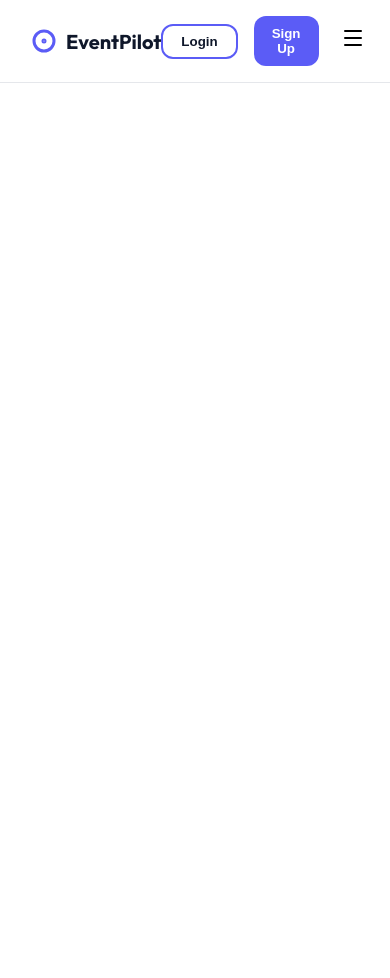
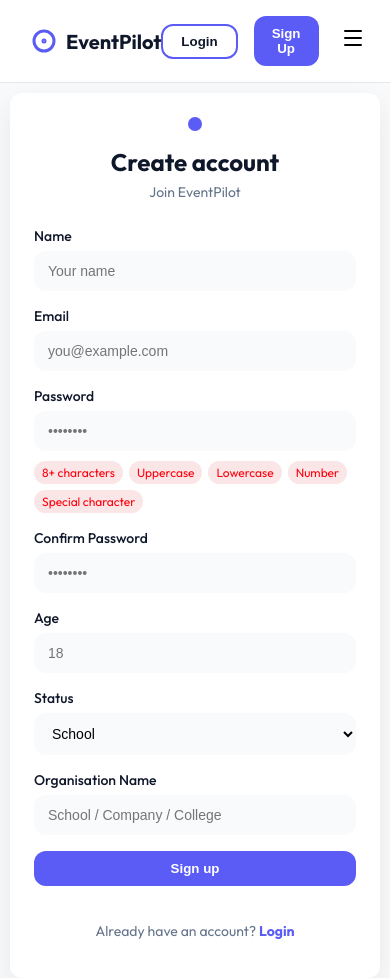
Before and after one commit to SHARVESH-G/EventPilot, a React app in the folder frontend/: page /signup in a window 390 px wide. Shown: the top 978 px of the page. Before the commit the page ends 844 px from the top, so only its background shows below. Built offline with nearby package versions, Linux system fonts and the light colour scheme; the HTML template or start-up script is replaced by a standard one.

Commit message:
Register Page

```diff
--- a/frontend/src/App.jsx
+++ b/frontend/src/App.jsx
@@ -1,13 +1,20 @@
-import React from 'react'
-import Navbar from './components/navbar/navbar'
-import { BrowserRouter } from 'react-router-dom'
+import React from "react";
+import { BrowserRouter, Routes, Route } from "react-router-dom";
+import Navbar from "./components/navbar/navbar";
+import LoginPage from "./pages/login/loginPage";
+import RegisterPage from "./pages/register/registerPage";
 
 const App = () => {
   return (
     <BrowserRouter>
-      <Navbar/>
+      <Navbar />
+      <Routes>
+        <Route path="/login" element={<LoginPage />} />
+        <Route path="/signup" element={<RegisterPage />} />
+      </Routes>
     </BrowserRouter>
-  )
-}
+  );
+};
 
-export default App
+export default App;
+``
--- /dev/null
+++ b/frontend/src/datas/loginFormData.js
@@ -0,0 +1,6 @@
+export const statusOptinos = [
+    {_id: 1, label: 'School'},
+    {_id: 2, label: 'College'},
+    {_id: 3, label: 'Working'},
+    {_id: 4, label: 'Other'},
+];
--- /dev/null
+++ b/frontend/src/pages/login/loginPage.jsx
@@ -0,0 +1,36 @@
+import { PrimaryButton } from "../../components/uis/button/buttons";
+import "./loginPageStyles.css";
+import {Link} from 'react-router-dom';
+export default function LoginPage() {
+  const appName = import.meta.env.VITE_APP_NAME
+
+  return (
+    <div className="login-page">
+      <div className="login-card">
+        <div className="login-header">
+          <span className="logo-dot"></span>
+          <h2>Welcome back</h2>
+          <p>Log in to your {appName} account</p>
+        </div>
+
+        <form className="login-form">
+          <div className="input-group">
+            <label>Email</label>
+            <input type="email" placeholder="you@example.com" />
+          </div>
+
+          <div className="input-group">
+            <label>Password</label>
+            <input type="password" placeholder="••••••••" />
+          </div>
+
+          <PrimaryButton text={"Login"}/>
+        </form>
+
+        <p className="signup-text">
+          Don’t have an account? <Link to="/signup" className="signup-link">Sign up</Link>
+        </p>
+      </div>
+    </div>
+  );
+}
--- /dev/null
+++ b/frontend/src/pages/login/loginPageStyles.css
@@ -0,0 +1,148 @@
+
+
+/* Page */
+.login-page {
+  min-height: 90vh;
+  display: flex;
+  align-items: center;
+  justify-content: center;
+  background: #f8fafc;
+  padding: 10px;
+}
+
+/* Card */
+.login-card {
+  width: 100%;
+  max-width: 420px;
+  background: var(--bg);
+  border-radius: var(--radius);
+  padding: 30px;
+  box-shadow: 0 10px 30px rgba(0, 0, 0, 0.08);
+}
+
+.signup-link{
+  color:var(--primary);
+  font-weight: bold;
+  text-decoration: none;
+}
+/* Header */
+.login-header {
+  text-align: center;
+  margin-bottom: 28px;
+}
+
+.logo-dot {
+  width: 14px;
+  height: 14px;
+  background: var(--primary);
+  border-radius: 50%;
+  display: inline-block;
+  margin-bottom: 12px;
+}
+
+.login-header h2 {
+  margin: 0;
+  font-size: 24px;
+  font-weight: 700;
+  color: var(--text-dark);
+}
+
+.login-header p {
+  margin-top: 6px;
+  color: var(--text-muted);
+  font-size: 14px;
+}
+
+/* Form */
+.login-form {
+  display: flex;
+  flex-direction: column;
+  gap: 18px;
+}
+
+.input-group {
+  display: flex;
+  flex-direction: column;
+  gap: 6px;
+}
+
+.input-group label {
+  font-size: 14px;
+  font-weight: 500;
+  color: var(--text-dark);
+}
+
+.input-group input {
+  padding: 12px 14px;
+  border-radius: 10px;
+  border: 1px solid var(--border);
+  font-size: 14px;
+  outline: none;
+}
+
+.input-group input:focus {
+  border-color: var(--primary);
+}
+
+/* Button */
+.login-btn {
+  margin-top: 10px;
+  padding: 12px;
+  background: var(--primary);
+  color: #fff;
+  border: none;
+  border-radius: 12px;
+  font-size: 15px;
+  font-weight: 600;
+  cursor: pointer;
+}
+
+.login-btn:hover {
+  opacity: 0.95;
+}
+
+/* Footer */
+.signup-text {
+  text-align: center;
+  margin-top: 20px;
+  font-size: 14px;
+  color: var(--text-muted);
+}
+
+.signup-text span {
+  color: var(--primary);
+  font-weight: 600;
+  cursor: pointer;
+}
+
+/* Mobile */
+@media (max-width: 480px) {
+  .login-card {
+    padding: 24px;
+  }
+}
+
+
+.input-group input,
+.input-group select {
+  padding: 12px 14px;
+  border-radius: 12px;
+  border: 1.5px solid var(--border);
+  background: #f9fafb;
+  font-size: 14px;
+  outline: none;
+  transition: all 0.2s ease;
+}
+
+.input-group input:hover,
+.input-group select:hover {
+  background: #ffffff;
+  border-color: #d1d5db;
+}
+
+.input-group input:focus,
+.input-group select:focus {
+  background: #ffffff;
+  border-color: var(--primary);
+  box-shadow: 0 0 0 3px rgba(99, 102, 241, 0.15);
+}
--- /dev/null
+++ b/frontend/src/pages/register/registerPage.jsx
@@ -0,0 +1,97 @@
+// RegisterPage.jsx
+import { useState } from "react";
+import { Link } from "react-router-dom";
+import "./registerPageStyles.css";
+import { statusOptinos } from "../../datas/loginFormData";
+import { PrimaryButton } from "../../components/uis/button/buttons";
+
+export default function RegisterPage() {
+  const appName = import.meta.env.VITE_APP_NAME;
+  const [password, setPassword] = useState("");
+
+  const rules = {
+    length: password.length >= 8,
+    upper: /[A-Z]/.test(password),
+    lower: /[a-z]/.test(password),
+    number: /[0-9]/.test(password),
+    special: /[^A-Za-z0-9]/.test(password),
+  };
+
+  return (
+    <div className="register-page">
+      <div className="register-card">
+        <div className="register-header">
+          <span className="logo-dot"></span>
+          <h2>Create account</h2>
+          <p>Join {appName}</p>
+        </div>
+
+        <form className="register-form">
+          <div className="input-group">
+            <label>Name</label>
+            <input type="text" placeholder="Your name" />
+          </div>
+
+          <div className="input-group">
+            <label>Email</label>
+            <input type="email" placeholder="you@example.com" />
+          </div>
+
+          <div className="input-group">
+            <label>Password</label>
+            <input
+              type="password"
+              placeholder="••••••••"
+              value={password}
+              onChange={(e) => setPassword(e.target.value)}
+            />
+            <div className="password-hints">
+              <span className={rules.length ? "valid" : ""}>8+ characters</span>
+              <span className={rules.upper ? "valid" : ""}>Uppercase</span>
+              <span className={rules.lower ? "valid" : ""}>Lowercase</span>
+              <span className={rules.number ? "valid" : ""}>Number</span>
+              <span className={rules.special ? "valid" : ""}>
+                Special character
+              </span>
+            </div>
+          </div>
+
+          <div className="input-group">
+            <label>Confirm Password</label>
+            <input type="password" placeholder="••••••••" />
+          </div>
+
+          <div className="input-group">
+            <label>Age</label>
+            <input type="number" placeholder="18" />
+          </div>
+
+          <div className="input-group">
+            <label>Status</label>
+            <select>
+              {statusOptinos.map((option) => (
+                <option key={option._id} value={option.label}>
+                  {option.label}
+                </option>
+              ))}
+            </select>
+          </div>
+
+          <div className="input-group">
+            <label>Organisation Name</label>
+            <input type="text" placeholder="School / Company / College" />
+          </div>
+
+          <PrimaryButton text="Sign up" type="submit" />
+
+          <p className="login-text">
+            Already have an account?{" "}
+            <Link to="/login" className="signup-link">
+              Login
+            </Link>
+          </p>
+        </form>
+      </div>
+    </div>
+  );
+}
--- /dev/null
+++ b/frontend/src/pages/register/registerPageStyles.css
@@ -0,0 +1,171 @@
+/* registerPageStyles.css */
+
+/* Page */
+.register-page {
+  min-height: 90vh;
+  display: flex;
+  align-items: center;
+  justify-content: center;
+  background: #f8fafc;
+  padding: 10px;
+}
+
+/* Card */
+.register-card {
+  width: 100%;
+  max-width: 460px;
+  background: var(--bg);
+  border-radius: var(--radius);
+  padding: 30px;
+  box-shadow: 0 10px 30px rgba(0, 0, 0, 0.08);
+}
+
+/* Header */
+.register-header {
+  text-align: center;
+  margin-bottom: 26px;
+}
+
+.logo-dot {
+  width: 14px;
+  height: 14px;
+  background: var(--primary);
+  border-radius: 50%;
+  display: inline-block;
+  margin-bottom: 12px;
+}
+
+.register-header h2 {
+  margin: 0;
+  font-size: 24px;
+  font-weight: 700;
+  color: var(--text-dark);
+}
+
+.register-header p {
+  margin-top: 6px;
+  color: var(--text-muted);
+  font-size: 14px;
+}
+
+/* Form */
+.register-form {
+  display: flex;
+  flex-direction: column;
+  gap: 16px;
+}
+
+.input-group {
+  display: flex;
+  flex-direction: column;
+  gap: 6px;
+}
+
+.input-group label {
+  font-size: 14px;
+  font-weight: 500;
+  color: var(--text-dark);
+}
+
+.input-group input,
+.input-group select {
+  padding: 12px 14px;
+  border-radius: 10px;
+  border: 1px solid var(--border);
+  font-size: 14px;
+  outline: none;
+}
+
+.input-group input:focus,
+.input-group select:focus {
+  border-color: var(--primary);
+}
+
+/* Password hints */
+.password-hints {
+  display: flex;
+  flex-wrap: wrap;
+  gap: 6px;
+  margin-top: 4px;
+}
+
+.password-hints span {
+  font-size: 12px;
+  padding: 4px 8px;
+  border-radius: 999px;
+  background: #eef2ff;
+  color: var(--primary);
+}
+
+/* Button */
+.register-btn {
+  margin-top: 10px;
+  padding: 12px;
+  background: var(--primary);
+  color: #fff;
+  border: none;
+  border-radius: 12px;
+  font-size: 15px;
+  font-weight: 600;
+  cursor: pointer;
+}
+
+.register-btn:hover {
+  opacity: 0.95;
+}
+
+/* Mobile */
+@media (max-width: 480px) {
+  .register-card {
+    padding: 24px;
+  }
+}
+.input-group input,
+.input-group select {
+  padding: 12px 14px;
+  border-radius: 12px;
+  border: 1.5px solid var(--border);
+  background: #f9fafb;
+  font-size: 14px;
+  outline: none;
+  transition: all 0.2s ease;
+}
+
+.input-group input:hover,
+.input-group select:hover {
+  background: #ffffff;
+  border-color: #d1d5db;
+}
+
+.input-group input:focus,
+.input-group select:focus {
+  background: #ffffff;
+  border-color: var(--primary);
+  box-shadow: 0 0 0 3px rgba(99, 102, 241, 0.15);
+}
+
+
+.login-text {
+  text-align: center;
+  margin-top: 20px;
+  font-size: 14px;
+  color: var(--text-muted);
+}
+
+.login-text span {
+  color: var(--primary);
+  font-weight: 600;
+  cursor: pointer;
+}
+
+
+/* password hint states */
+.password-hints span {
+  background: #f4c9c976;
+  color: #ff000d;
+}
+
+.password-hints span.valid {
+  background: #ecfdf5;
+  color: #059669;
+}
```
